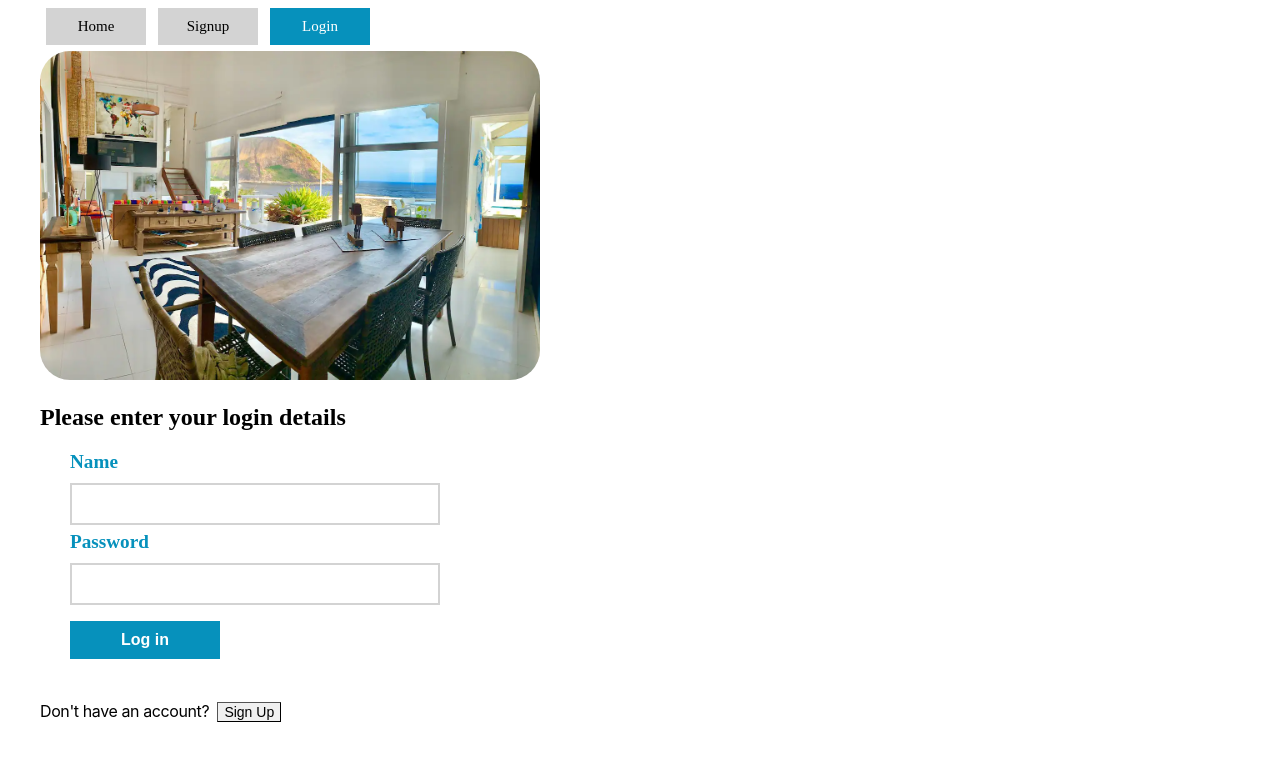
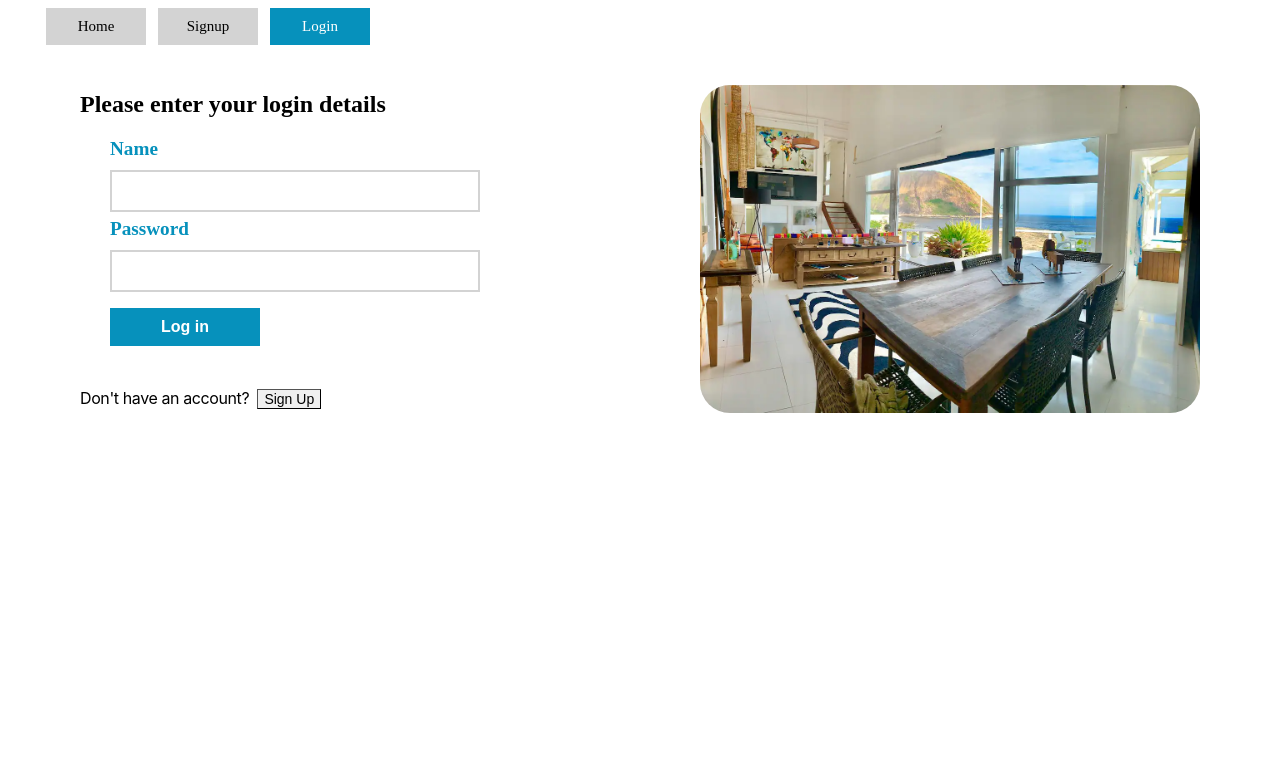
Before and after one commit to anna-cole/mybnb, a React (Create React App) app in the folder client/: page /login in a window 1280 px wide. Shown: the top 760 px of the page. Built offline with nearby package versions, Linux system fonts and the light colour scheme; no server answers.

Commit message:
Fixed image placement in login page

```diff
--- a/client/src/components/Login.js
+++ b/client/src/components/Login.js
@@ -50,10 +50,9 @@ const Login = () => {
 
   return (
     <div className="app">
-      <header>
-        <img className="background-image" src="/itaqua.png" alt="itaqua" width="500" height="300"/>
+      <div className='home-container'>
+        <div className='home-info'>
           <h2>Please enter your login details</h2>
-      </header>
           <form onSubmit={formik.handleSubmit} style={{ margin: "30px" }}>
             <label htmlFor="name">Name</label>
             <br />
@@ -83,6 +82,9 @@ const Login = () => {
             </button>
           </p>
         </div>
+        <img className="background-image" src="/itaqua.png" alt="itaqua" width="500" height="300"/>
+      </div>
+    </div>
   )
 }
 
```
Lines whose indentation alone changed are shown as unchanged.
